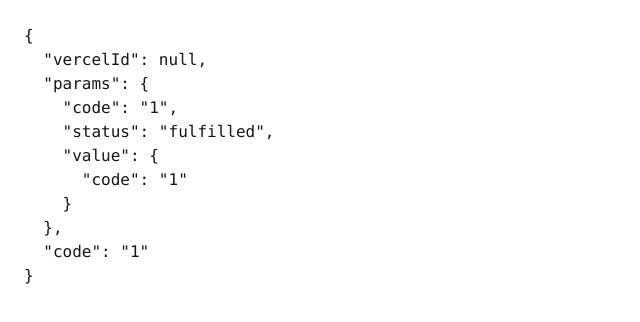
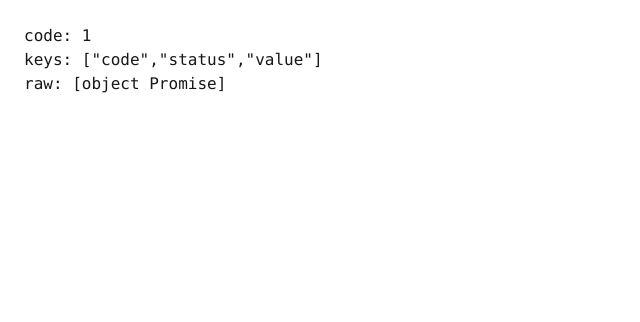
Before and after one commit to muu-ima/nfc-profile, a Next.js app: page /p/1 in a window 1280 px wide. Shown: the top 322 px of the page, without its empty margins (0-640 px from the left). Built offline with nearby package versions, Linux system fonts and the light colour scheme.

Commit message:
debug: inspect params for /p/[code] route

```diff
--- a/app/p/[code]/page.tsx
+++ b/app/p/[code]/page.tsx
@@ -1,31 +1,23 @@
 // app/p/[code]/page.tsx
-import { headers } from "next/headers";
-
 export const dynamic = "force-dynamic";
 export const revalidate = 0;
 
-export default async function PublicProfilePage({
+export default function Page({
   params,
 }: {
   params: { code: string };
 }) {
-  const h = await headers(); // ← await つける
-  const code = params?.code ?? "(missing)";
-
   return (
-    <pre className="p-6">
-      {JSON.stringify(
-        {
-          vercelId: h.get("x-vercel-id"),
-          params,
-          code,
-        },
-        null,
-        2
-      )}
+    <pre style={{ padding: 24 }}>
+      code: {String(params?.code)}
+      {"\n"}
+      keys: {JSON.stringify(Object.keys(params ?? {}))}
+      {"\n"}
+      raw: {String(params)}
     </pre>
   );
 }
+
 
 // const { data: profile, error } = await supabaseServer
 //   .from("profiles")
```
